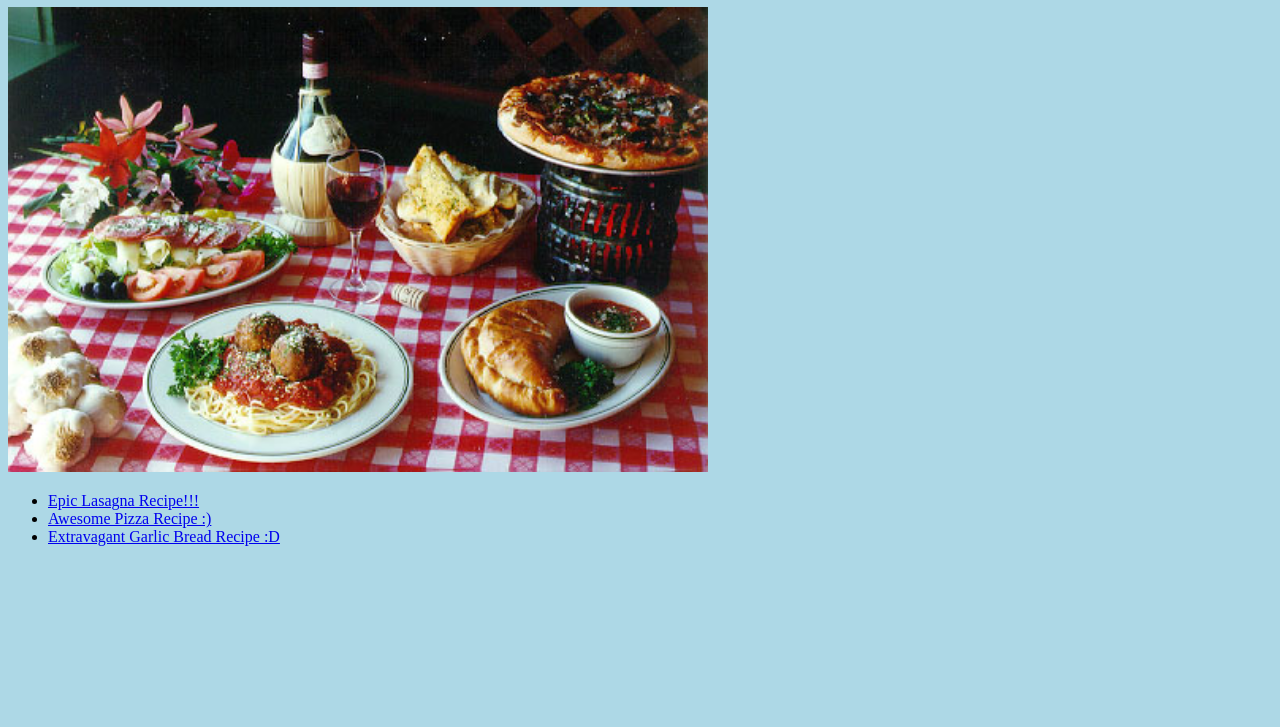
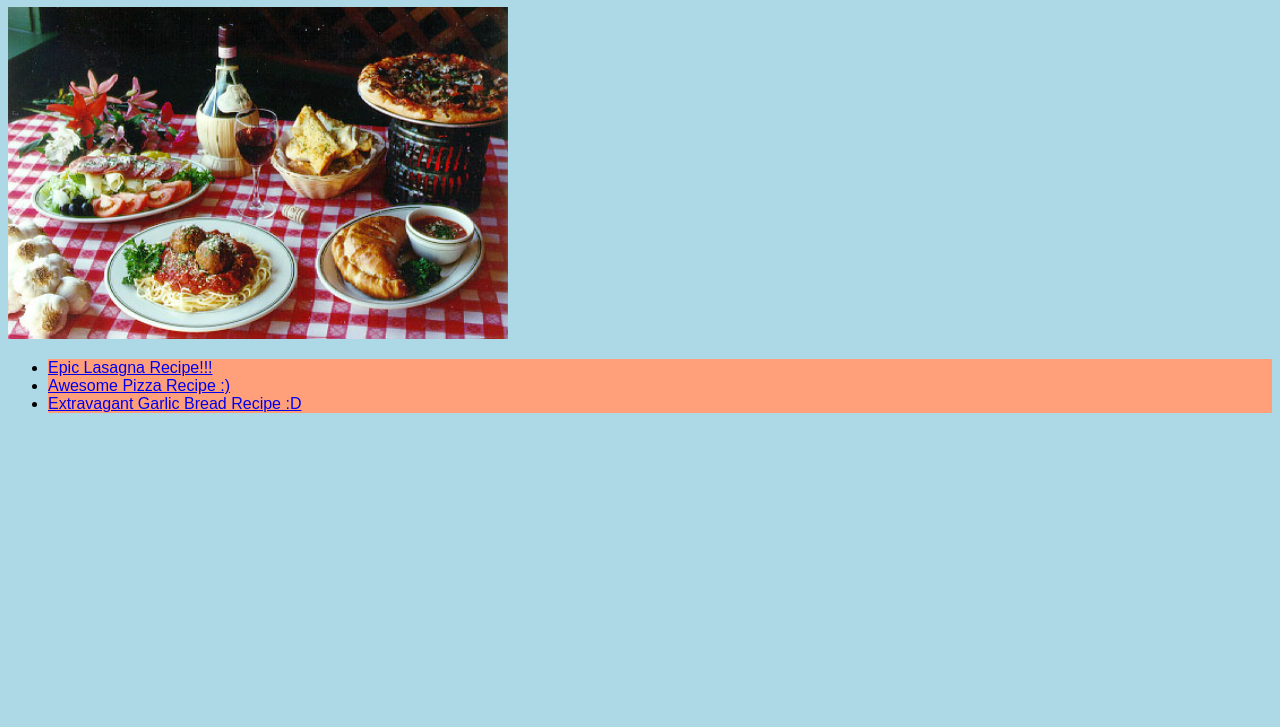
Before and after one commit to ssjdan27/odin-recipes, a plain HTML site: page index.html in a window 1280 px wide. Shown: the part 73-800 px from the top of the page. Drawn offline with Linux system fonts and the light colour scheme.

Commit message:
Style index.html with fonts and colors

```diff
--- a/style.css
+++ b/style.css
@@ -1,3 +1,13 @@
 body {
     background-color: lightblue;
+    font-family: Arial, Verdana, 'Times New Roman';
 }
+
+li {
+    background-color: lightsalmon;
+}
+
+img {
+    width: 500px;
+    height: auto;
+}
```
